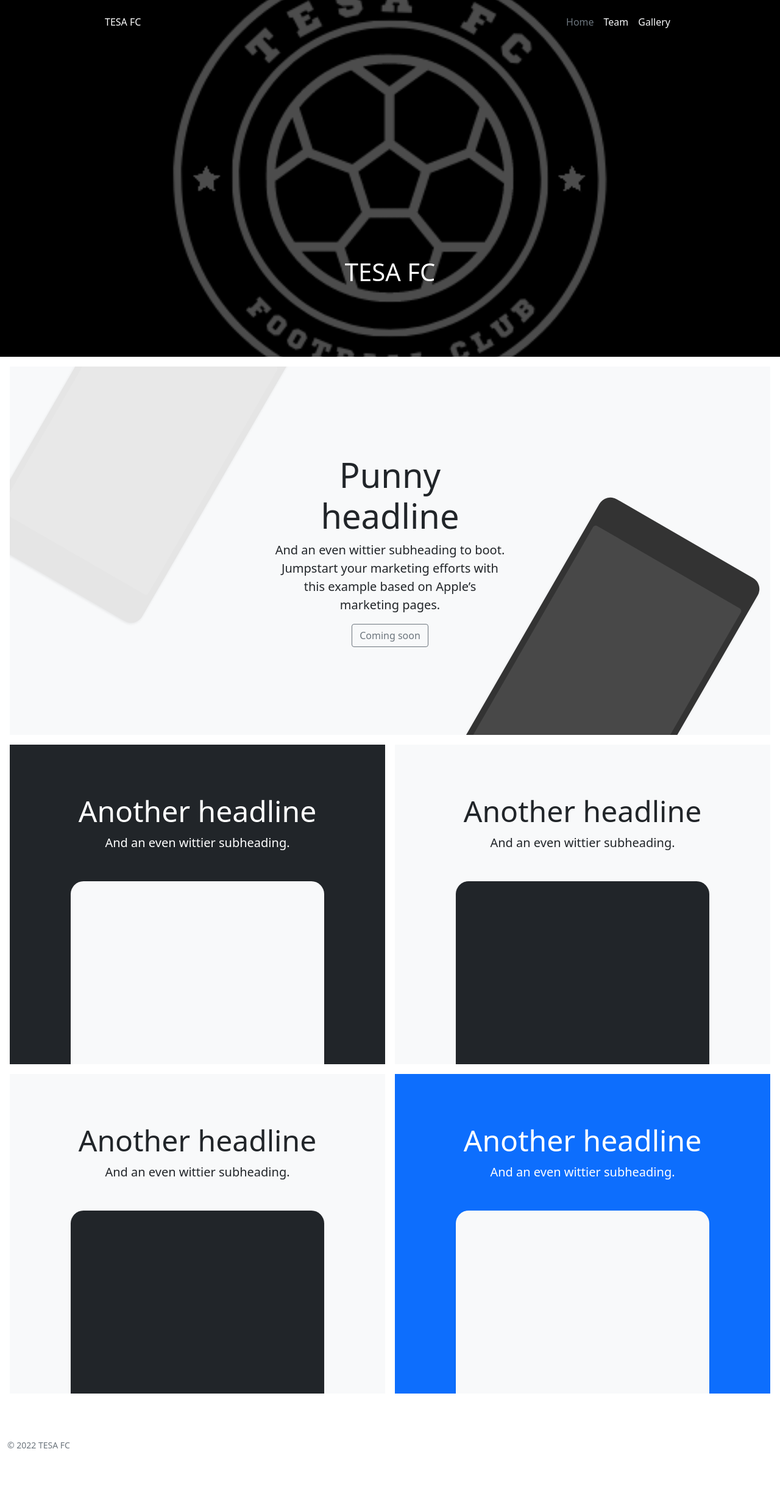
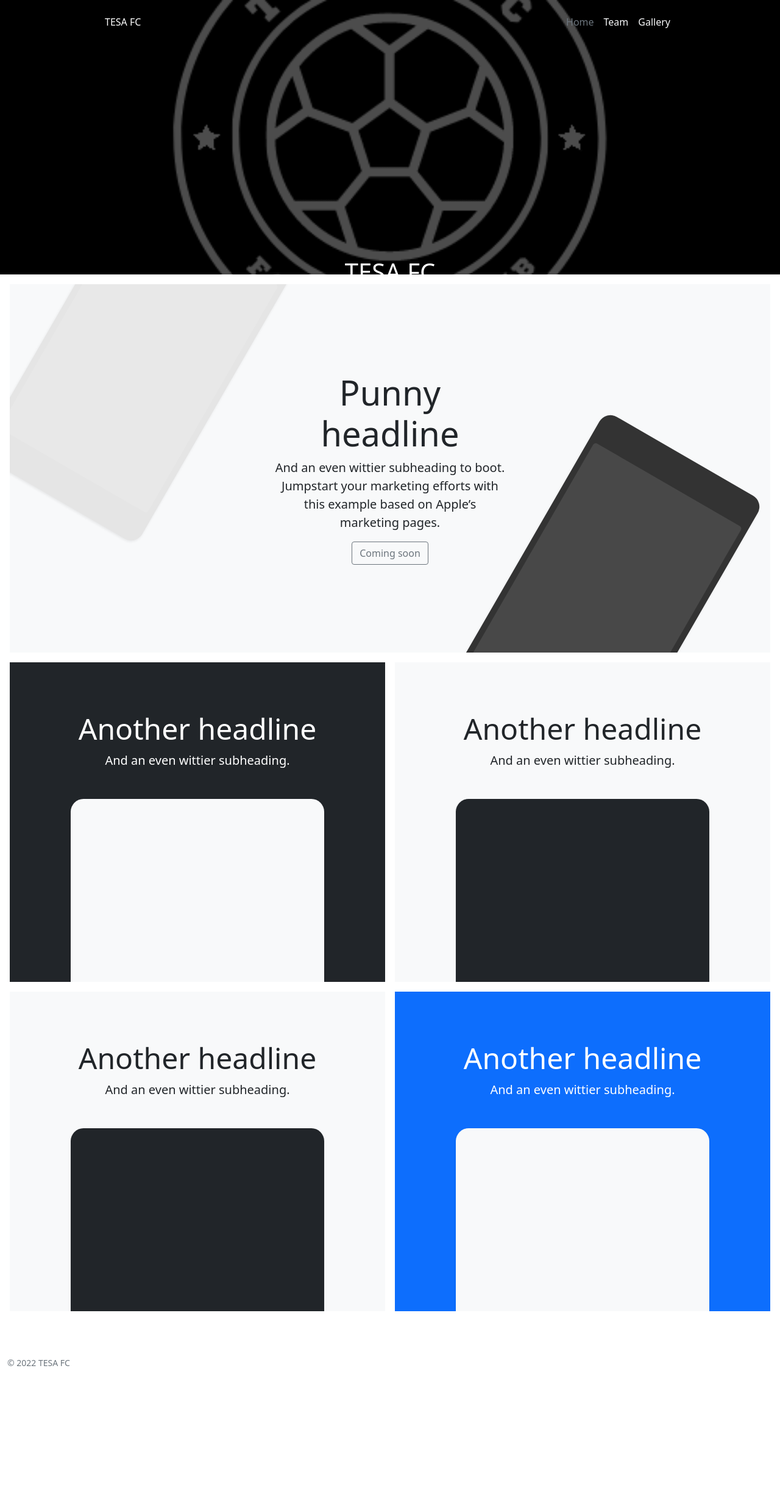
Before and after one commit to tesafc/www2, a Jekyll site: the page built from index.html, in a window 1280 px wide. Shown: the whole page at 61% size. Built offline with Jekyll 4.4.1, drawn with Linux system fonts in a browser that asks for light colours; after the commit the page ends 2318 px from its top, so only the background shows below that.

Commit message:
Update default.html

```diff
--- a/_layouts/default.html
+++ b/_layouts/default.html
@@ -16,7 +16,7 @@
     <link rel="stylesheet" href="{{ 'assets/stylesheet.css' | relative_url }}">
   </head>
   <body>
-    <div class="text-white bg-dark" {% if page.image %} style="height: 65vh; background-image: linear-gradient(
+    <div class="text-white bg-dark" {% if page.image %} style="height: 50vh; background-image: linear-gradient(
       rgba(0, 0, 0, 0.7),
       rgba(0, 0, 0, 0.7)
     ), url('{{ page.image }}'); background-size: cover; background-position: center;" {% endif %} >
```
